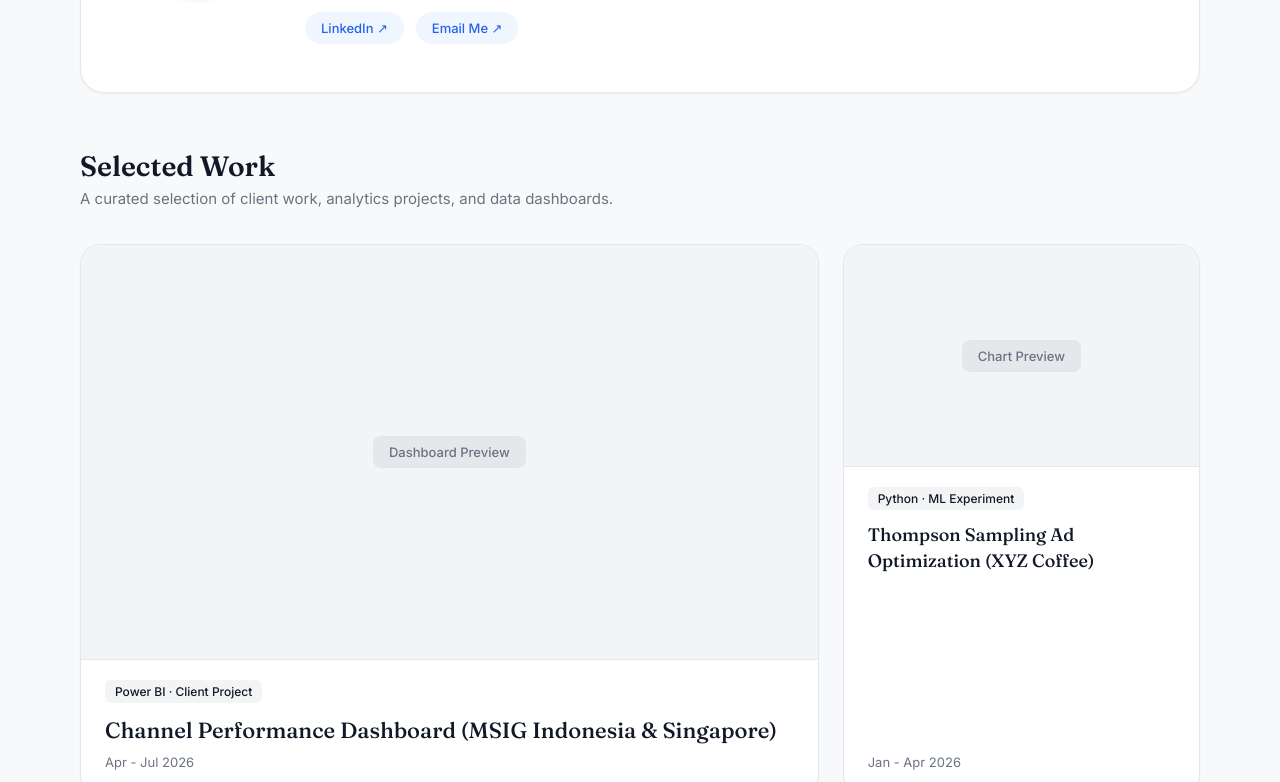
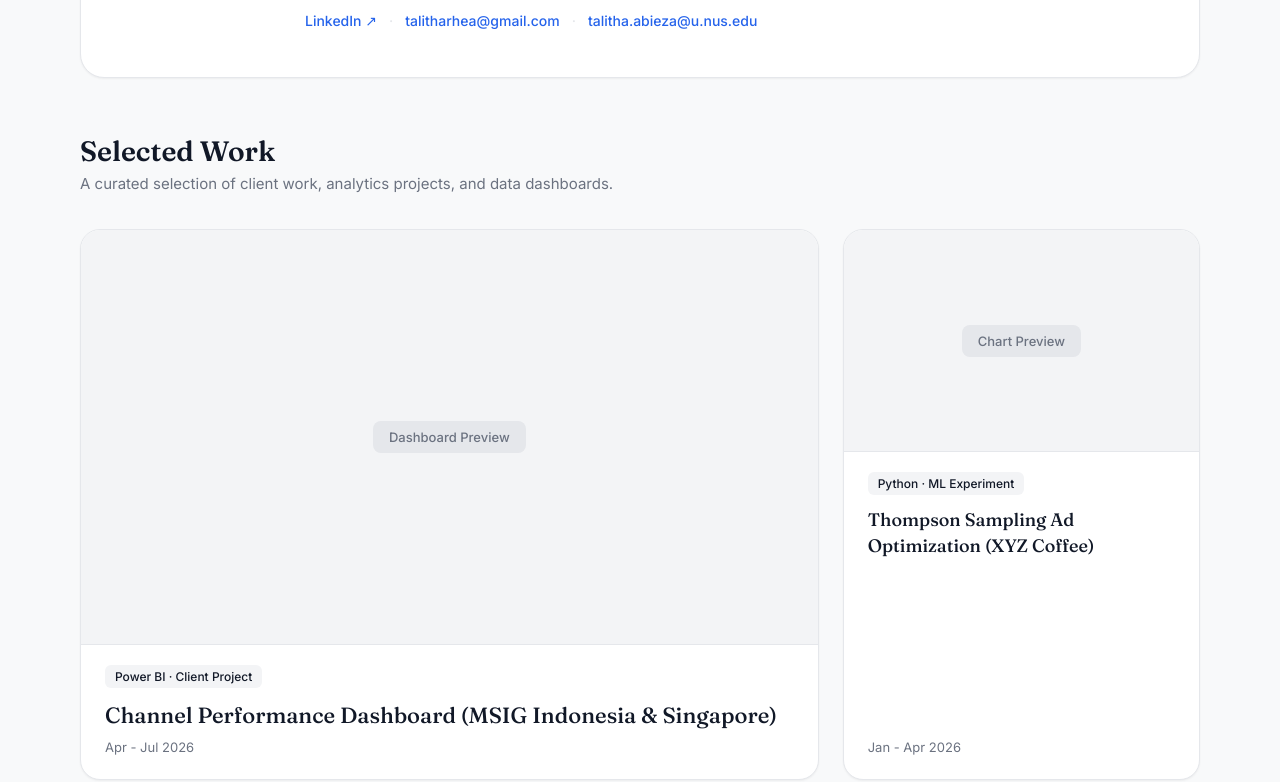
Before and after one commit to talitharheaabieza/portfolio, a plain HTML site: page index.html in a window 1280 px wide. Shown: the part 302-1084 px from the top of the page. Drawn offline with Linux system fonts and the light colour scheme.

Commit message:
Update index.html

```diff
--- a/index.html
+++ b/index.html
@@ -104,25 +104,25 @@
   .links {
     display: flex;
     flex-wrap: wrap;
-    gap: 12px;
+    align-items: center;
+    gap: 8px 12px;
+    font-size: 14px;
+    color: var(--accent);
+    font-weight: 500;
   }
 
-  .chip-link {
-    display: inline-flex;
-    align-items: center;
-    gap: 6px;
-    padding: 8px 16px;
-    background: var(--accent-light);
-    color: var(--accent);
-    border-radius: 9999px;
-    font-size: 13px;
-    font-weight: 500;
-    transition: all 0.2s ease;
+  .links a {
+    transition: opacity 0.2s ease;
   }
 
-  .chip-link:hover {
-    background: #DBEAFE;
-    transform: translateY(-1px);
+  .links a:hover {
+    text-decoration: underline;
+    opacity: 0.85;
+  }
+
+  .links .sep {
+    color: var(--line);
+    user-select: none;
   }
 
   /* ---------- Section Labels ---------- */
@@ -253,8 +253,11 @@
       <h1>Talitha <span>Rhea Abieza</span></h1>
       <p>I specialize in consumer insights and data storytelling, working across Power BI, Google Looker Studio, and Tableau, with SQL, RStudio, and Python. Backed by a Master's in Marketing Analytics &amp; Insights and 5 years of experience at Tokopedia, here is a collection of my work.</p>
       <div class="links">
-        <a href="https://www.linkedin.com/in/talithabieza/" target="_blank" class="chip-link">LinkedIn ↗</a>
-        <a href="mailto:talitha.abieza@u.nus.edu" class="chip-link">Email Me ↗</a>
+        <a href="https://www.linkedin.com/in/talithabieza/" target="_blank">LinkedIn ↗</a>
+        <span class="sep">·</span>
+        <a href="mailto:talitharhea@gmail.com">talitharhea@gmail.com</a>
+        <span class="sep">·</span>
+        <a href="mailto:talitha.abieza@u.nus.edu">talitha.abieza@u.nus.edu</a>
       </div>
     </div>
   </div>
```
